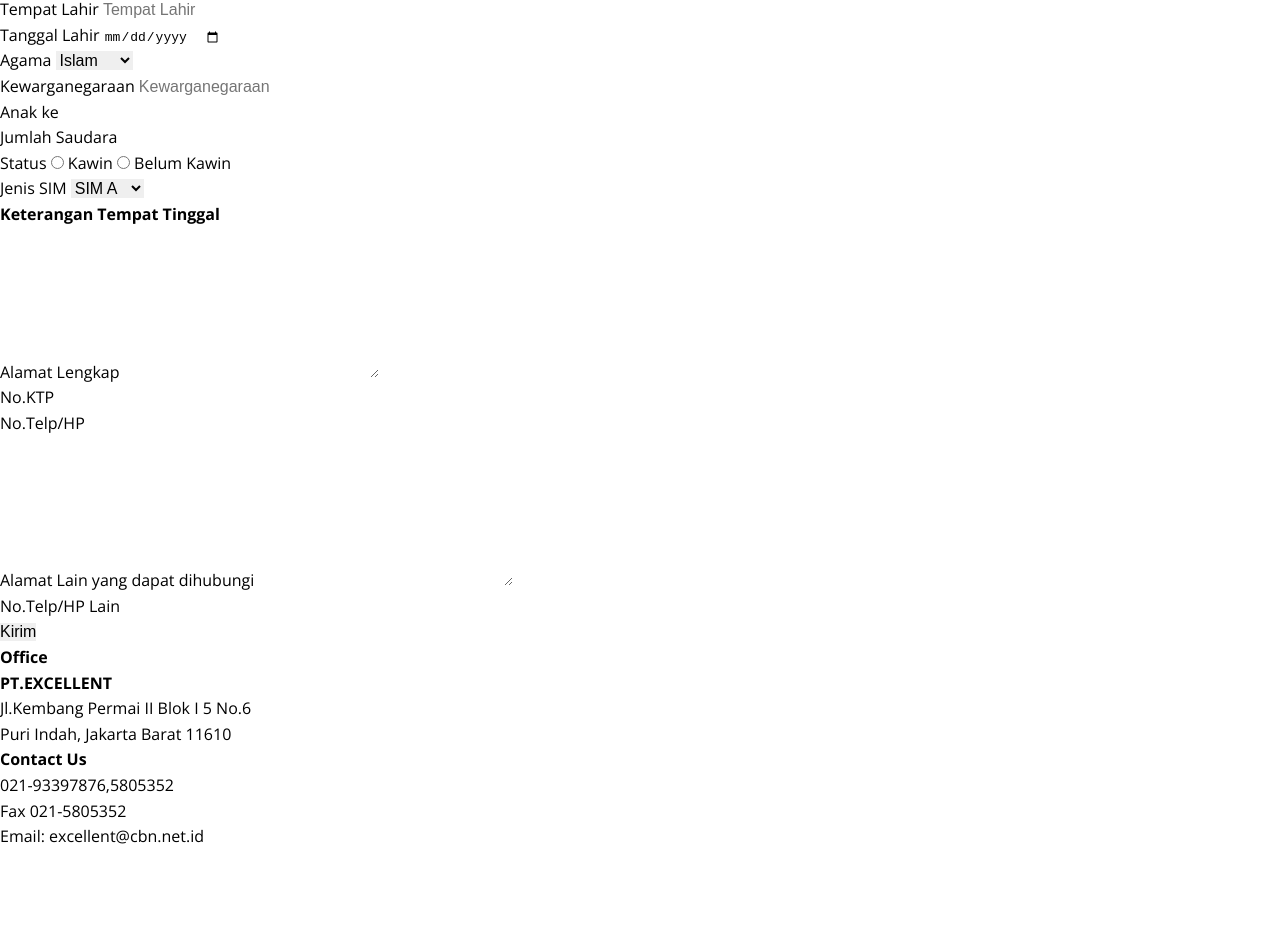
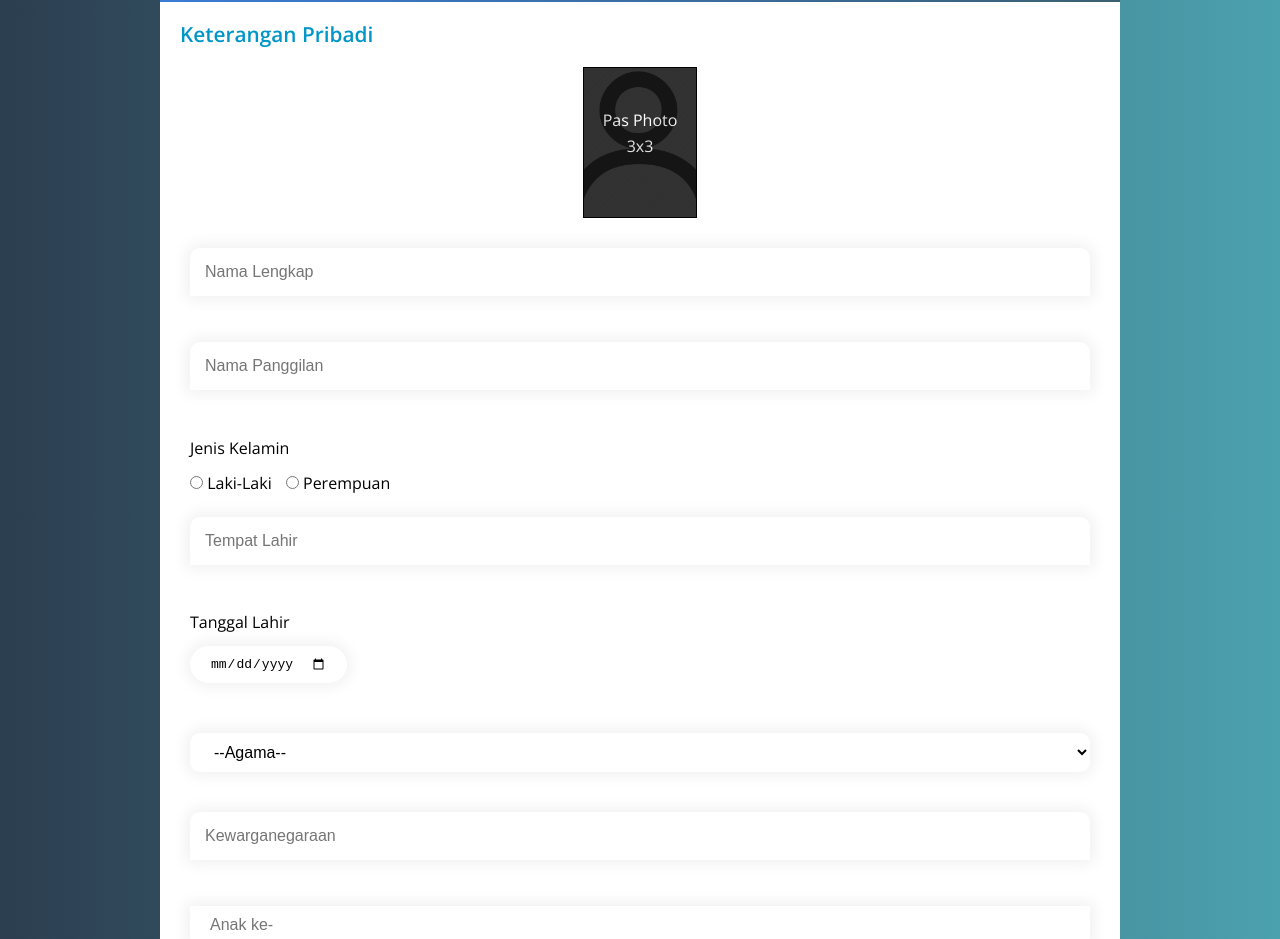
Before and after one commit to ErwinHao/tugas-form-html-css, a plain HTML site: page index.html in a window 1280 px wide. Shown: the part 244-1183 px from the top of the page. Before the commit the page ends 1094 px from the top, so only its background shows below. Drawn offline with nearby package versions, Linux system fonts and the light colour scheme.

Commit message:
Form (#3)
* Minor change to header (#2)

* Styled header

* Minor change to header

* form halfway done

* Finished Form

```diff
--- a/index.html
+++ b/index.html
@@ -10,7 +10,10 @@
     />
     <link rel="stylesheet" href="style.css" />
   </head>
+
   <body>
+    <!-- Main Header -->
+
     <header id="main__header">
 
       <a href="#">
@@ -21,31 +24,42 @@
 
     </header>
 
-    <nav id="main__breadcrumb">
-      <ul>
-        <li>Home</li>
-        <li>Registration</li>
-      </ul>
-    </nav>
+    <!-- Form -->
 
     <main id="container">
       <form action="#">
         <header id="form__header">
           <h2>Formulir Pendaftaran</h2>
         </header>
-
+        <div class="form__container">
           <section id="form__left">
             <h3>Keterangan Pribadi</h3>
             <div class="form__group">
-            <div class="pas__photo"></div>
+              <div class="pas__photo">
+                <div class="overlay">
+                  <p>Pas Photo</p>
+                  <p>3x3</p>
+                </div>
+              </div>
             </div>
             <div class="form__group">
-            <label for="name">Nama Lengkap</label>
-            <input type="text" placeholder="Nama Lengkap" id="name" />
+              <input
+                type="text"
+                placeholder="Nama Lengkap"
+                id="name"
+                autocomplete="off"
+                class="toggle-border"
+              />
+              <div class="border"></div>
             </div>
             <div class="form__group">
-            <label for="nickname">Nama Panggilan</label>
-            <input type="text" placeholder="Nama Panggilan" id="nickname" />
+              <input
+                type="text"
+                placeholder="Nama Panggilan"
+                id="nickname"
+                class="toggle-border"
+              />
+              <div class="border"></div>
             </div>
             <div class="form__group">
               <label for="gender">Jenis Kelamin</label>
@@ -55,16 +69,21 @@
               <label for="PR">Perempuan</label>
             </div>
             <div class="form__group">
-            <label for="birthplace">Tempat Lahir</label>
-            <input type="text" id="birthplace" placeholder="Tempat Lahir" />
+              <input
+                type="text"
+                id="birthplace"
+                placeholder="Tempat Lahir"
+                class="toggle-border"
+              />
+              <div class="border"></div>
             </div>
             <div class="form__group">
               <label for="birthdate">Tanggal Lahir</label>
               <input type="date" />
             </div>
             <div class="form__group">
-            <label for="religion">Agama</label>
               <select name="religion" id="religion">
+                <option value="">--Agama--</option>
                 <option value="Islam">Islam</option>
                 <option value="Katholik">Katholik</option>
                 <option value="Kristen">Kristen</option>
@@ -73,18 +92,32 @@
               </select>
             </div>
             <div class="form__group">
-            <label for="nationality">Kewarganegaraan</label>
-            <input type="text" placeholder="Kewarganegaraan" />
+              <input
+                type="text"
+                placeholder="Kewarganegaraan"
+                class="toggle-border"
+              />
+              <div class="border"></div>
             </div>
 
             <div class="form__group">
-            <label for="nth-child">Anak ke</label>
-            <input type="number" id="nth-child" />
+              <input
+                type="number"
+                id="nth-child"
+                class="toggle-border"
+                placeholder="Anak ke-"
+              />
+              <div class="border"></div>
             </div>
 
             <div class="form__group">
-            <label for="siblings">Jumlah Saudara</label>
-            <input type="number" id="siblings" />
+              <input
+                type="number"
+                id="siblings"
+                class="toggle-border"
+                placeholder="Jumlah Saudara"
+              />
+              <div class="border"></div>
             </div>
 
             <div class="form__group">
@@ -96,8 +129,8 @@
             </div>
 
             <div class="form__group">
-            <label for="license">Jenis SIM</label>
               <select name="license" id="license">
+                <option value="">--Jenis SIM--</option>
                 <option value="A">SIM A</option>
                 <option value="B1">SIM B1</option>
                 <option value="B2">SIM B2</option>
@@ -110,44 +143,57 @@
           <section id="form__right">
             <h3>Keterangan Tempat Tinggal</h3>
             <div class="form__group">
-            <label for="residence">Alamat Lengkap</label>
               <textarea
                 name="residence"
                 id="residence"
-              cols="30"
-              rows="10"
+                class="toggle-border"
+                placeholder="Alamat Lengkap"
               ></textarea>
+              <div class="border"></div>
             </div>
 
             <div class="form__group">
-            <label for="KTP">No.KTP</label>
-            <input type="number" />
+              <input
+                type="number"
+                class="toggle-border"
+                id="KTP"
+                placeholder="No.KTP"
+              />
+              <div class="border"></div>
             </div>
 
             <div class="form__group">
-            <label for="phone">No.Telp/HP</label>
-            <input type="number" id="phone" />
+              <input
+                type="number"
+                id="phone"
+                class="toggle-border"
+                placeholder="No.Telp/HP"
+              />
+              <div class="border"></div>
             </div>
 
             <div class="form__group">
-            <label for="other-res">Alamat Lain yang dapat dihubungi</label>
               <textarea
                 name="other-res"
                 id="other-res"
-              cols="30"
-              rows="10"
+                class="toggle-border"
+                placeholder="Alamat lain yang dapat dihubungi"
               ></textarea>
+              <div class="border"></div>
             </div>
 
             <div class="form__group">
-            <label for="other-phone">No.Telp/HP Lain</label>
-            <input type="number" id="other-phone" />
-          </div>
-
-          <div class="form__group">
-            <button type="submit">Kirim</button>
+              <input
+                type="number"
+                id="other-phone"
+                class="toggle-border"
+                placeholder="No.Telp/HP lain"
+              />
+              <div class="border"></div>
             </div>
           </section>
+        </div>
+        <button id="btn" type="submit">Kirim</button>
       </form>
     </main>
 
--- a/style.css
+++ b/style.css
@@ -1,5 +1,10 @@
 :root {
-  --primary: ;
+  --primary: #0466c8;
+  --secondary: #0582ca;
+  --tertiary: #023e8a;
+  --text: #caf0f8;
+  --light: #00b4d8;
+  --dark: linear-gradient(to right, #2c3e50, #4ca1af);
 }
 
 * {
@@ -13,6 +18,7 @@
 body {
   line-height: 1.6em;
   font-family: 'Open Sans', sans-serif;
+  background: var(--dark);
 }
 
 ul {
@@ -26,7 +32,7 @@ a {
 
 #main__header {
   padding: 15px 40px;
-  background-color: #0466c8;
+  background-color: var(--primary);
   line-height: 1em;
 }
 
@@ -42,3 +48,191 @@ a {
   font-size: 0.7em;
   margin-left: 1.5em;
 }
+
+#container {
+  max-width: 75%;
+  height: auto;
+  margin: 10% auto;
+}
+
+#form__header {
+  background: linear-gradient(to right, #3a7bd5, #3a6073);
+  border-top-right-radius: 10px;
+  border-top-left-radius: 10px;
+  padding: 15px 20px;
+}
+
+#form__header h2 {
+  color: #fff;
+  font-size: 1.5em;
+  font-weight: 400;
+}
+
+#form__left h3,
+#form__right h3 {
+  font-weight: 600;
+  font-size: 1.3em;
+  color: #0096c7;
+}
+
+.form__container {
+  height: auto;
+  background-color: #fff;
+  display: flex;
+  flex-direction: column;
+  padding: 20px;
+}
+
+#form__left {
+  border-bottom: 1px solid #cacaca;
+}
+
+#form__right {
+  padding-top: 20px;
+}
+
+.form__group {
+  padding: 10px 10px;
+}
+
+.pas__photo {
+  width: 3cm;
+  height: 4cm;
+  border: 1px solid black;
+  margin: 10px auto;
+  background: url('img/pasphoto.png') no-repeat center center;
+  background-size: cover;
+  cursor: pointer;
+  position: relative;
+}
+
+.overlay {
+  content: '';
+  position: absolute;
+  top: 0;
+  left: 0;
+  background-color: black;
+  width: 100%;
+  height: 100%;
+  opacity: 0.8;
+}
+
+.pas__photo .overlay p {
+  text-align: center;
+  color: #fff;
+  z-index: 1;
+}
+
+.pas__photo p:first-child {
+  margin-top: 2.5em;
+}
+
+input[type='text'] {
+  height: auto;
+  outline: none;
+  padding: 15px;
+  border-radius: 10px 10px 0 0;
+  width: 100%;
+  box-shadow: 0 0 15px 4px #0000000f;
+}
+
+.border {
+  height: 2px;
+  width: 0px;
+  position: absolute;
+  background-color: darkgrey;
+  display: inline-block;
+  transition: width 0.3s ease-in-out;
+  position: relative;
+  top: -14px;
+  border-radius: 50px;
+}
+
+.toggle-border:focus + .border {
+  width: 100%;
+  background-color: #02add7;
+}
+
+.form__group:nth-child(5) label:first-child {
+  display: block;
+  margin-bottom: 10px;
+}
+
+input[type='radio'] + label {
+  margin-right: 10px;
+  cursor: pointer;
+}
+
+input[type='date'] {
+  display: block;
+  outline: none;
+  padding: 10px 20px;
+  border-radius: 20px;
+  box-shadow: 0 0 15px 4px #0000000f;
+  margin: 10px 0;
+  cursor: pointer;
+}
+
+select {
+  display: block;
+  width: 100%;
+  background-color: #fff;
+  box-shadow: 0 0 15px 4px #0000000f;
+  border-radius: 10px;
+  outline: none;
+  padding: 10px 20px;
+  margin: 20px 0;
+  cursor: pointer;
+}
+
+select option:first-child {
+  color: gray;
+}
+
+input[type='number'] {
+  display: block;
+  width: 100%;
+  outline: none;
+  padding: 10px 20px;
+  box-shadow: 0 0 15px 4px #0000000f;
+}
+
+.form__group:nth-of-type(11) label:first-child {
+  display: block;
+  margin-bottom: 10px;
+}
+
+/* Form-right contents */
+
+#form__right h3 {
+  margin-bottom: 10px;
+}
+
+textarea {
+  outline: none;
+  box-shadow: 0 0 15px 4px #0000000f;
+  width: 100%;
+  height: 100px;
+  padding: 10px;
+  font-family: 'Open Sans', sans-serif;
+}
+
+#btn {
+  width: 100%;
+  padding: 15px 0;
+  cursor: pointer;
+  background: linear-gradient(to right, #3a7bd5, #3a6073);
+  color: #fff;
+  font-weight: 600;
+  border-radius: 0 0 10px 10px;
+  transition: box-shadow 0.3s ease-in-out;
+  outline: none;
+}
+
+#btn:hover {
+  box-shadow: inset 0 0 100px 5px #0096c7;
+}
+
+#main__footer {
+  background-color: var(--secondary);
+}
```
Also changed, not shown: img/pasphoto.png (added). Lines whose indentation alone changed are shown as unchanged.
